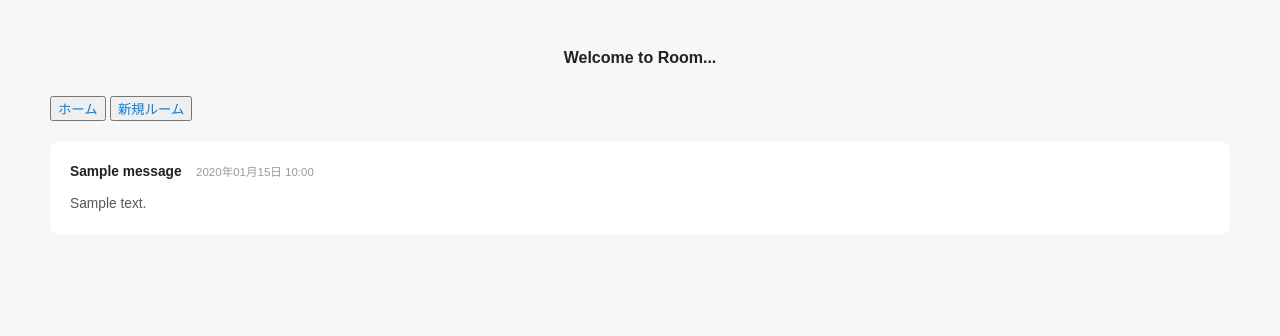
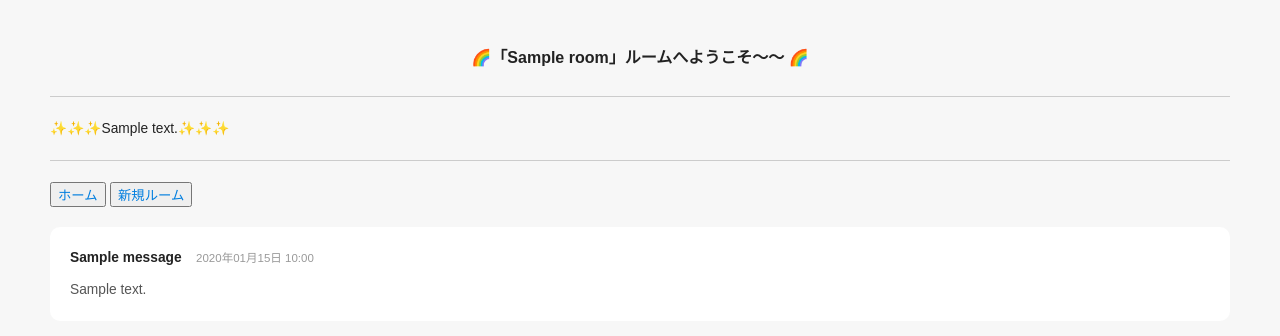
Before and after one commit to nakada-ak-ts/message-board, a PHP site: page /room_message.php?room_id=1 in a window 1280 px wide. Shown: the top 336 px of the page. Run offline with PHP 8.4, Linux system fonts and the light colour scheme; tables that the repository leaves empty or names only in its code hold one stand-in row (values such as "Sample post").

Commit message:
small fix

```diff
--- a/index.php
+++ b/index.php
@@ -183,7 +183,7 @@ $pdo = null;
     <div class="info">
         <h2><?php echo htmlspecialchars( $value['view_name'], ENT_QUOTES, 'UTF-8'); ?></h2>
         <time><?php echo date('Y年m月d日 H:i', strtotime($value['post_date'])); ?></time>
-        <p><a href="room_message.php?room_id=<?php echo $value['room_id']; ?>">ルームを見る</a>
+        <button><a href="room_message.php?room_id=<?php echo $value['room_id']; ?>">ルームを見る</button>
     </div>
     <p><?php echo nl2br( htmlspecialchars( $value['message'], ENT_QUOTES, 'UTF-8') ); ?></p>
 </article>
--- a/room_message.php
+++ b/room_message.php
@@ -17,6 +17,7 @@ $pdo = null;
 $stmt = null;
 $res = null;
 $option = null;
+$current_room = null;
 
 session_start();
 
@@ -53,9 +54,16 @@ if( !empty($_GET['room_id']) ) {
          header("Location: ./php");
          exit;
      }
+
+     $stmt1 = $pdo->prepare("SELECT name,description FROM room WHERE room.id = :room_id");
+     $stmt1->bindValue( ':room_id', $_GET['room_id'], PDO::PARAM_INT);
+     $stmt1->execute();
+     $current_room = $stmt1->fetch();
+
  }
 
  $stmt = null;
+ $stmt1 = null;
  $pdo = null;
 ?>
 <!DOCTYPE html>
@@ -68,8 +76,12 @@ if( !empty($_GET['room_id']) ) {
 </style>
 </head>
 <body>
-<h1>Welcome to Room...</h1>
-
+<h1>&#127752;「<?php echo $current_room["name"]; ?>」ルームへようこそ〜〜 &#127752;</h1>
+<hr>
+ <div class="info">
+    <p>&#10024;&#10024;&#10024;<?php echo $current_room["description"]; ?>&#10024;&#10024;&#10024;</p>
+ </div>
+ <hr>
 <!-- エラ〜メッセージを表示する　-->
 <?php if( !empty($error_message) ): ?>
     <ul class="error_message">
```
